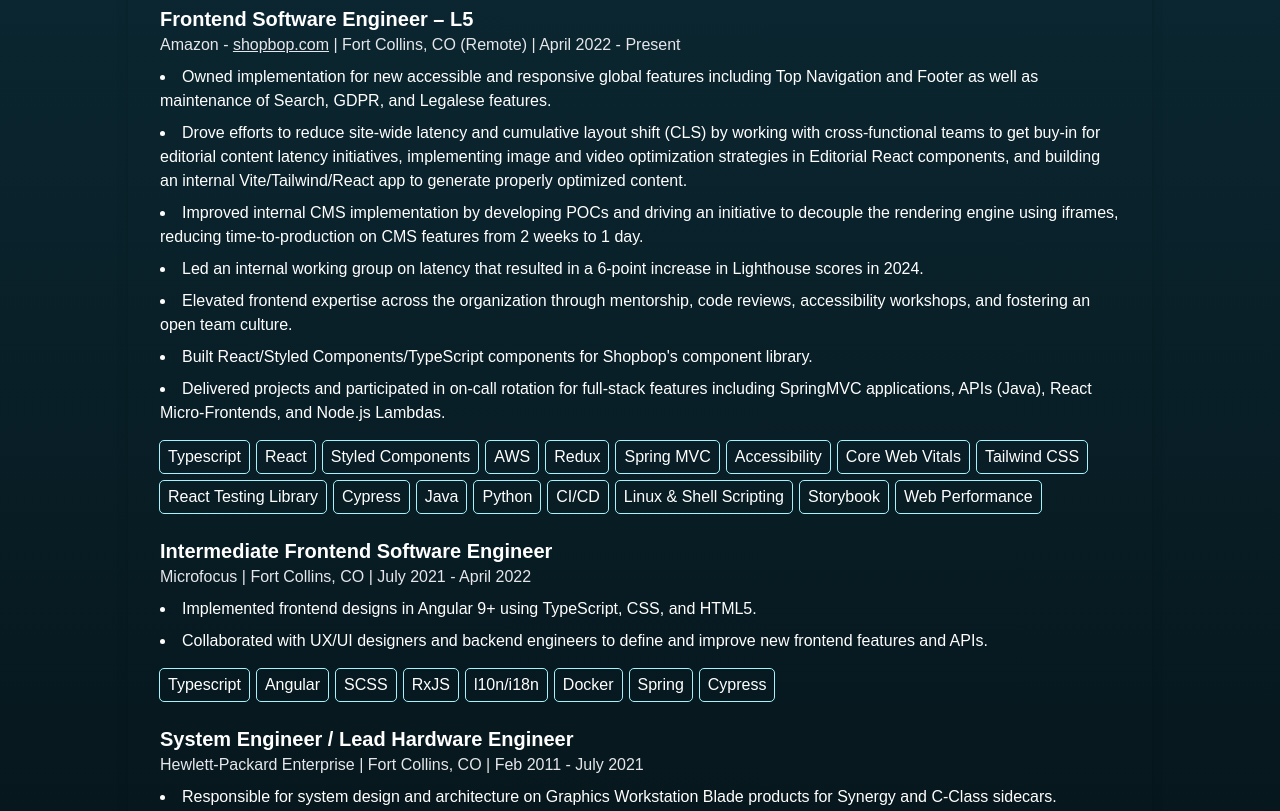
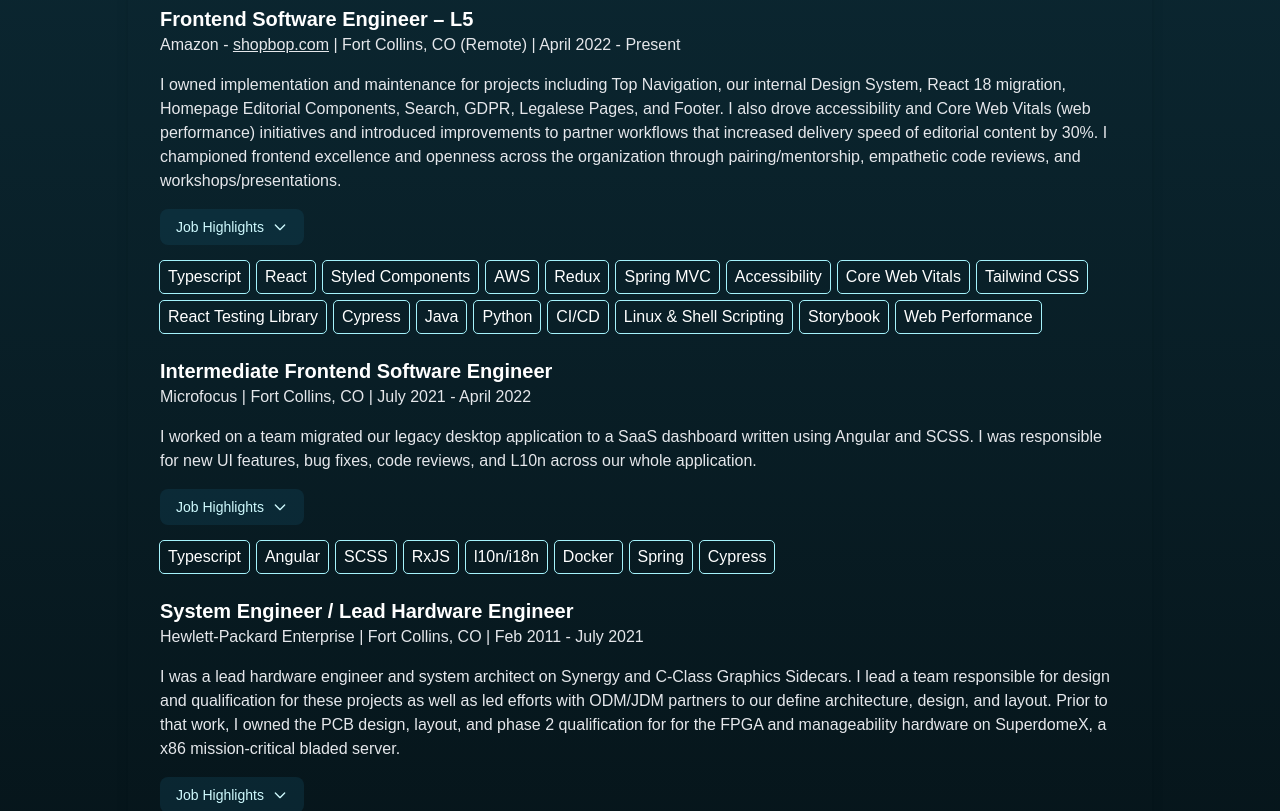
Before and after one commit to NikS-44/personal-portfolio, a Next.js app: page / in a window 1280 px wide. Shown: the part 940-1751 px from the top of the page. Built offline with nearby package versions, Linux system fonts and the light colour scheme.

Commit message:
feat: expandable resume sections, new image modal, and content updates

```diff
--- /dev/null
+++ b/app/components/homepage/ImageModal.tsx
@@ -0,0 +1,84 @@
+import React, { useEffect, useRef } from "react";
+import Image from "next/image";
+
+interface ImageModalProps {
+  imageSrc: string;
+  imageHeight: number;
+  imageWidth: number;
+  onClose: () => void;
+  imageAltText?: string;
+  isOpen: boolean; // Add this prop to control dialog open state
+}
+
+const ImageModal: React.FC<ImageModalProps> = ({
+  imageSrc,
+  imageHeight,
+  imageWidth,
+  onClose,
+  imageAltText,
+  isOpen,
+}) => {
+  const dialogRef = useRef<HTMLDialogElement>(null);
+
+  useEffect(() => {
+    const dialog = dialogRef.current;
+    if (!dialog) return;
+
+    if (isOpen && !dialog.open) {
+      dialog.showModal();
+    } else if (!isOpen && dialog.open) {
+      dialog.close();
+    }
+  }, [isOpen]);
+
+  const handleBackdropClick = (e: React.MouseEvent) => {
+    const dialogDimensions = dialogRef.current?.getBoundingClientRect();
+    if (!dialogDimensions) return;
+
+    if (
+      e.clientX < dialogDimensions.left ||
+      e.clientX > dialogDimensions.right ||
+      e.clientY < dialogDimensions.top ||
+      e.clientY > dialogDimensions.bottom
+    ) {
+      onClose();
+    }
+  };
+
+  return (
+    <dialog
+      ref={dialogRef}
+      onClose={onClose}
+      onClick={handleBackdropClick}
+      className="no-doc-scroll fixed m-auto h-fit max-h-[90vh] w-fit max-w-[calc(100vw-2.5rem)] cursor-pointer rounded-xl border-none bg-transparent p-0 outline-none backdrop:bg-black/90 backdrop:backdrop-blur-sm"
+    >
+      <div
+        className="animate-fadeIn relative transform cursor-default rounded-xl bg-gradient-to-b from-cyan-950 to-cyan-900 p-10 shadow-2xl ring-1 ring-white/10 transition-all"
+        onClick={(e) => e.stopPropagation()}
+      >
+        <button
+          className="absolute right-4 top-4 z-10 h-7 w-7 rounded-lg border border-cyan-800/50 bg-cyan-900/50 text-white/80 transition-all hover:scale-105 hover:border-cyan-600 hover:bg-cyan-800 hover:text-white focus:outline-none focus:ring-2 focus:ring-cyan-600"
+          onClick={onClose}
+        >
+          <svg xmlns="http://www.w3.org/2000/svg" viewBox="0 0 24 24" fill="none" className="p-1">
+            <path
+              fillRule="evenodd"
+              clipRule="evenodd"
+              d="M5.29289 5.29289C5.68342 4.90237 6.31658 4.90237 6.70711 5.29289L12 10.5858L17.2929 5.29289C17.6834 4.90237 18.3166 4.90237 18.7071 5.29289C19.0976 5.68342 19.0976 6.31658 18.7071 6.70711L13.4142 12L18.7071 17.2929C19.0976 17.6834 19.0976 18.3166 18.7071 18.7071C18.3166 19.0976 17.6834 19.0976 17.2929 18.7071L12 13.4142L6.70711 18.7071C6.31658 19.0976 5.68342 19.0976 5.29289 18.7071C4.90237 18.3166 4.90237 17.6834 5.29289 17.2929L10.5858 12L5.29289 6.70711C4.90237 6.31658 4.90237 5.68342 5.29289 5.29289Z"
+              fill="currentColor"
+            />
+          </svg>
+        </button>
+        <Image
+          src={imageSrc}
+          alt={imageAltText ?? ""}
+          width={imageWidth}
+          height={imageHeight}
+          className="h-auto max-w-full rounded-lg shadow-xl ring-1 ring-white/10 transition-transform"
+        />
+      </div>
+    </dialog>
+  );
+};
+
+export default ImageModal;
--- a/app/components/homepage/Resume.tsx
+++ b/app/components/homepage/Resume.tsx
@@ -56,6 +56,34 @@ const UNIVERSITY_SKILLS: Badge[] = [
   { text: "Software Engineering" },
 ];
 
+import { useState } from "react";
+
+const ExpandableSection = ({ summary, children }: { summary: string; children: React.ReactNode }) => {
+  const [isExpanded, setIsExpanded] = useState(false);
+
+  return (
+    <div className="mt-4">
+      <p className="mb-4 text-gray-200">{summary}</p>
+      <button
+        onClick={() => setIsExpanded(!isExpanded)}
+        className="flex items-center gap-2 rounded-lg bg-cyan-900/30 px-4 py-2 text-sm text-cyan-100 transition-all hover:bg-cyan-800/40"
+      >
+        <span>Job Highlights</span>
+        <svg
+          className={`h-4 w-4 transform transition-transform ${isExpanded ? "rotate-180" : ""}`}
+          fill="none"
+          viewBox="0 0 24 24"
+          stroke="currentColor"
+        >
+          <path strokeLinecap="round" strokeLinejoin="round" strokeWidth={2} d="M19 9l-7 7-7-7" />
+        </svg>
+      </button>
+
+      {isExpanded && <ul className="animate-fadeIn mt-4 list-inside list-disc space-y-3">{children}</ul>}
+    </div>
+  );
+};
+
 const Resume = () => {
   const experienceRef = useIntersectionObserver();
   const amazonRef = useIntersectionObserver();
@@ -78,16 +106,28 @@ const Resume = () => {
             </a>{" "}
             | Fort Collins, CO (Remote) | April 2022 - Present
           </p>
-          <ul className="mt-2 list-inside list-disc space-y-2">
-            <li>
-              Owned implementation for new accessible and responsive global features including Top Navigation and Footer
-              as well as maintenance of Search, GDPR, and Legalese features.
-            </li>
+          <ExpandableSection
+            summary={
+              "I owned implementation and maintenance for projects including Top Navigation, our internal Design System, React 18 migration, Homepage Editorial Components, Search, GDPR, Legalese Pages, and Footer. " +
+              "I also drove accessibility and Core Web Vitals (web performance) initiatives and introduced improvements to partner workflows that increased delivery speed of editorial content by 30%. " +
+              "I championed frontend excellence and openness across the organization through pairing/mentorship, empathetic code reviews, and workshops/presentations."
+            }
+          >
             <li>
               Drove efforts to reduce site-wide latency and cumulative layout shift (CLS) by working with
               cross-functional teams to get buy-in for editorial content latency initiatives, implementing image and
               video optimization strategies in Editorial React components, and building an internal Vite/Tailwind/React
               app to generate properly optimized content.
+            </li>
+            <li>
+              Built responsive and accessible shared components for Shopbop&apos;s component library using React/Styled
+              Components/TypeScript
+            </li>
+            <li>
+              Led and implemented a React 16 to React 18 migration across 40+ Microfrontend and framework repos at
+              Shopbop without any downtime. Efforts included upgrading various dependencies, upgrading local development
+              servers, adding Enzyme shims for teams without capacity, and maintaining a parallel React 18 environment
+              for testing our upgrades.
             </li>
             <li>
               Improved internal CMS implementation by developing POCs and driving an initiative to decouple the
@@ -100,30 +140,45 @@ const Resume = () => {
               Elevated frontend expertise across the organization through mentorship, code reviews, accessibility
               workshops, and fostering an open team culture.
             </li>
-            <li>Built React/Styled Components/TypeScript components for Shopbop&apos;s component library.</li>
             <li>
               Delivered projects and participated in on-call rotation for full-stack features including SpringMVC
               applications, APIs (Java), React Micro-Frontends, and Node.js Lambdas.
             </li>
-          </ul>
+          </ExpandableSection>
           <Badges badges={AMAZON_SKILLS} />
         </div>
         <div ref={microfocusRef} className="mt-6 opacity-0">
           <h3 className="text-xl font-semibold">Intermediate Frontend Software Engineer</h3>
           <p className="text-gray-200">Microfocus | Fort Collins, CO | July 2021 - April 2022</p>
-          <ul className="mt-2 list-inside list-disc space-y-2">
-            <li>Implemented frontend designs in Angular 9+ using TypeScript, CSS, and HTML5.</li>
+          <ExpandableSection
+            summary={
+              "I worked on a team migrated our legacy desktop application to a SaaS dashboard written using Angular and SCSS. " +
+              "I was responsible for new UI features, bug fixes, code reviews, and L10n across our whole application."
+            }
+          >
+            <li>Implemented frontend designs in Angular 9+ and SCSS.</li>
             <li>
               Collaborated with UX/UI designers and backend engineers to define and improve new frontend features and
               APIs.
             </li>
-          </ul>
+            <li>
+              Implemented translations for our whole app and become the team&apos;s SME on translation best practices.
+            </li>
+          </ExpandableSection>
           <Badges badges={MICROFOCUS_SKILLS} />
         </div>
         <div ref={hpeRef} className="mt-6 opacity-0">
           <h3 className="text-xl font-semibold">System Engineer / Lead Hardware Engineer</h3>
           <p className="text-gray-200">Hewlett-Packard Enterprise | Fort Collins, CO | Feb 2011 - July 2021</p>
-          <ul className="mt-2 list-inside list-disc space-y-2">
+          <ExpandableSection
+            summary={
+              "I was a lead hardware engineer and system architect on Synergy and C-Class Graphics Sidecars. " +
+              "I lead a team responsible for design and qualification for these projects as well as led efforts with " +
+              "ODM/JDM partners to our define architecture, design, and layout. Prior to that work, I owned the " +
+              "PCB design, layout, and phase 2 qualification for for the FPGA and manageability hardware on SuperdomeX, " +
+              "a x86 mission-critical bladed server."
+            }
+          >
             <li>
               Responsible for system design and architecture on Graphics Workstation Blade products for Synergy and
               C-Class sidecars.
@@ -137,9 +192,9 @@ const Resume = () => {
               for critical customer escalations.
             </li>
             <li>Created a library of Bash and Python scripts for GPU hardware validation.</li>
-          </ul>
+          </ExpandableSection>
+          <Badges badges={HPE_SKILLS} />
         </div>
-        <Badges badges={HPE_SKILLS} />
       </section>
       <section ref={educationRef} className="mt-8 opacity-0">
         <h2 className="border-b pb-2 text-2xl font-semibold">Education</h2>
--- a/app/globals.css
+++ b/app/globals.css
@@ -73,3 +73,26 @@ body {
 .animate-in {
   animation: fadeInUp 0.6s ease forwards;
 }
+
+@keyframes fadeIn {
+  from {
+    opacity: 0;
+    transform: scale(0.95);
+  }
+  to {
+    opacity: 1;
+    transform: scale(1);
+  }
+}
+
+dialog::backdrop {
+  background: transparent;
+}
+
+.animate-fadeIn {
+  animation: fadeIn 0.3s ease-out;
+}
+
+:root:has(.no-doc-scroll) {
+  overflow: hidden;
+}
--- a/app/layout.tsx
+++ b/app/layout.tsx
@@ -24,12 +24,12 @@ export default function RootLayout({
   children: React.ReactNode;
 }>) {
   return (
-    <html lang="en" className="scroll-smooth">
+    <html lang="en">
       <head>
         <title>Nik&apos;s Portfolio</title>
       </head>
       <body
-        className={`${geistSans.variable} ${geistMono.variable} background-element flex min-h-dvh flex-col antialiased focus-visible:outline focus-visible:outline-2 focus-visible:outline-cyan-400`}
+        className={`${geistSans.variable} ${geistMono.variable} background-element flex min-h-dvh flex-col scroll-smooth antialiased focus-visible:outline focus-visible:outline-2 focus-visible:outline-cyan-400`}
       >
         <Header />
         <main className="[&>*:first-child]:pt-20">{children}</main>
--- a/app/page.tsx
+++ b/app/page.tsx
@@ -1,12 +1,27 @@
 "use client";
 import Resume from "@/app/components/homepage/Resume";
 import Projects from "@/app/components/homepage/Projects";
-import React from "react";
+import React, { useState } from "react";
 import Greeting from "@/app/components/homepage/Greeting";
 import useIntersectionObserver from "@/app/hooks/useIntersectionObserver";
+import ImageModal from "@/app/components/homepage/ImageModal";
 
 export default function Home() {
   const projectsRef = useIntersectionObserver();
+  const [modalOpen, setModalOpen] = useState<boolean>(false);
+  const [imageSrc, setImageSrc] = useState<string>("");
+
+  // eslint-disable-next-line @typescript-eslint/no-unused-vars
+  const [imageWidth, setImageWidth] = useState<number>(800);
+  // eslint-disable-next-line @typescript-eslint/no-unused-vars
+  const [imageHeight, setImageHeight] = useState<number>(600);
+
+  // eslint-disable-next-line @typescript-eslint/no-unused-vars
+  const handleImageClick = (src: string) => {
+    setImageSrc(src);
+    setModalOpen(true);
+  };
+
   return (
     <>
       <section
@@ -26,6 +41,15 @@ export default function Home() {
       >
         <Projects />
       </section>
+      {modalOpen && imageSrc && (
+        <ImageModal
+          isOpen={modalOpen}
+          onClose={() => setModalOpen(false)}
+          imageSrc={imageSrc}
+          imageHeight={imageHeight}
+          imageWidth={imageWidth}
+        />
+      )}
     </>
   );
 }
```
